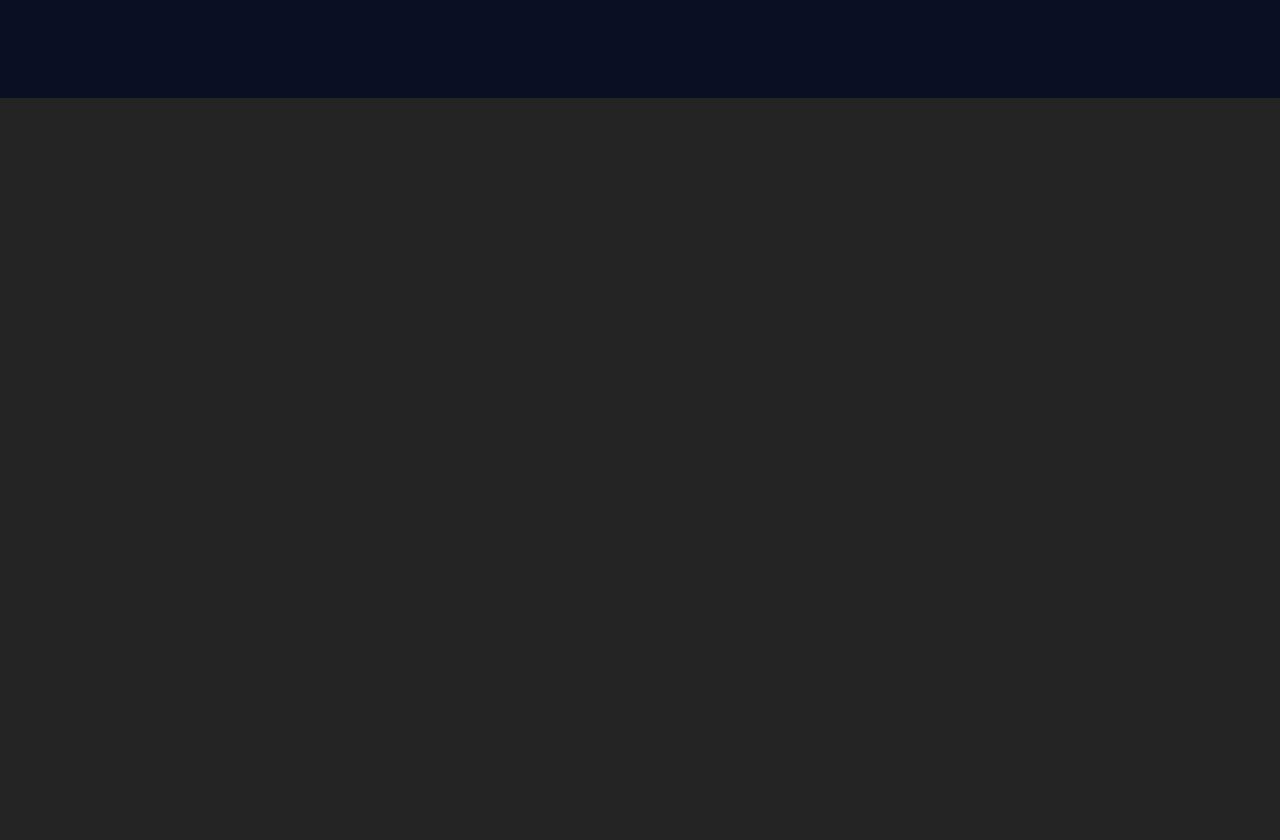
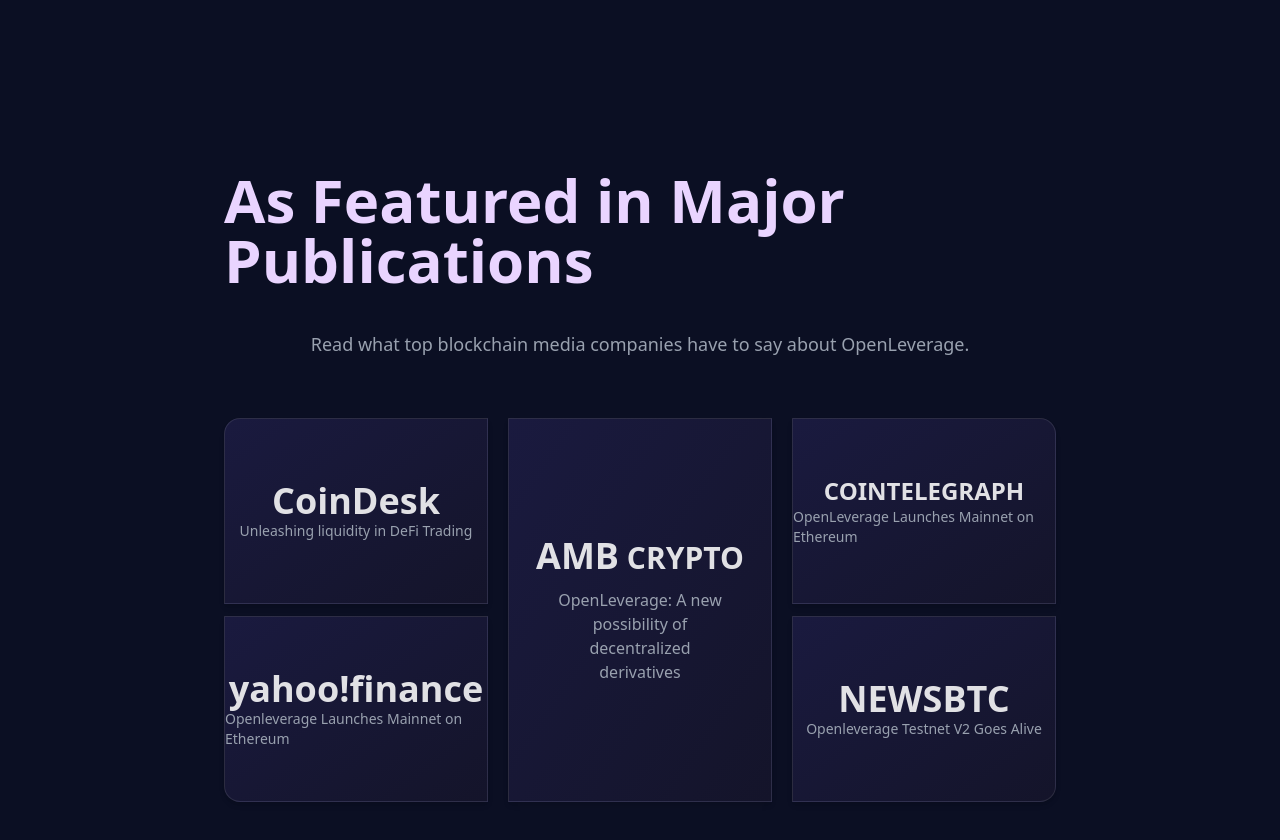
Before and after one commit to anandrajsingh/openleverage, a React (Vite) app: page / in a window 1280 px wide. Shown: the part 2653-3493 px from the top of the page. Before the commit the page ends 2751 px from the top, so only its background shows below. Built offline with nearby package versions, Linux system fonts and the light colour scheme.

Commit message:
fourth section

```diff
--- a/src/pages/Home.tsx
+++ b/src/pages/Home.tsx
@@ -92,7 +92,7 @@
                         <div className="flex text-sm text-gray-300 items-center w-sm">OpenLeverage brings DeFi protocols, yeild aggregators, the LSD Protocol, wallet, chains and various tools together to create a thriving and open ecosystem.</div>
                     </div>
                     <div className="flex">
-                        <img src="/dome-with-coin.png" alt="" className="w-1/2"/>
+                        <img src="/dome-with-coin.png" alt="" className="w-1/2" />
                         <div className="flex w-1/2 items-center justify-between">
                             <div className="flex flex-col gap-8">
                                 <div className="flex flex-col w-3xs gap-2">
@@ -117,6 +117,37 @@
                         </div>
                     </div>
                 </section>
+
+                <section className="flex flex-col w-[65vw] py-18 items-center">
+                    <div className="text-6xl font-bold text-purple-200">As Featured in Major Publications</div>
+                    <div className="text-lg py-10 text-gray-400">Read what top blockchain media companies have to say about OpenLeverage.</div>
+                    <div className="flex py-5 w-full gap-5">
+                        <div className="flex flex-col w-1/3 gap-3 h-96 ">
+                            <div className="flex flex-col h-1/2 items-center justify-center bg-gradient-to-br from-[#1a1a3f] to-[#14142a] border border-white/10 shadow-md rounded-tl-2xl">
+                                <div className="text-4xl font-extrabold">CoinDesk</div>
+                                <div className="text-sm text-gray-400">Unleashing liquidity in DeFi Trading</div>
+                            </div>
+                            <div className="flex flex-col h-1/2 items-center justify-center bg-gradient-to-br from-[#1a1a3f] to-[#14142a] border border-white/10 shadow-md rounded-bl-2xl">
+                                <div className="text-4xl font-extrabold">yahoo!finance</div>
+                                <div className="text-sm text-gray-400">Openleverage Launches Mainnet on Ethereum</div>
+                            </div>
+                        </div>
+                        <div className="flex flex-col gap-3 w-1/3 items-center justify-center bg-gradient-to-br from-[#1a1a3f] to-[#14142a] border border-white/10 shadow-md">
+                            <div className="text-4xl font-extrabold">AMB<span className="text-3xl"> CRYPTO</span></div>
+                            <div className=" text-gray-400 w-2/3 text-center">OpenLeverage: A new possibility of decentralized derivatives</div>
+                        </div>
+                        <div className="flex flex-col w-1/3 gap-3 h-96">
+                            <div className="flex flex-col h-1/2 items-center justify-center bg-gradient-to-br from-[#1a1a3f] to-[#14142a] border border-white/10 shadow-md rounded-tr-2xl">
+                                <div className="text-2xl font-semibold">COINTELEGRAPH</div>
+                                <div className="text-sm text-gray-400">OpenLeverage Launches Mainnet on Ethereum</div>
+                            </div>
+                            <div className="flex flex-col h-1/2 items-center justify-center bg-gradient-to-br from-[#1a1a3f] to-[#14142a] border border-white/10 shadow-md rounded-br-2xl">
+                                <div className="text-4xl font-extrabold">NEWSBTC</div>
+                                <div className="text-sm text-gray-400">Openleverage Testnet V2 Goes Alive</div>
+                            </div>
+                        </div>
+                    </div>
+                </section>
             </main>
         </div>
     )
```
